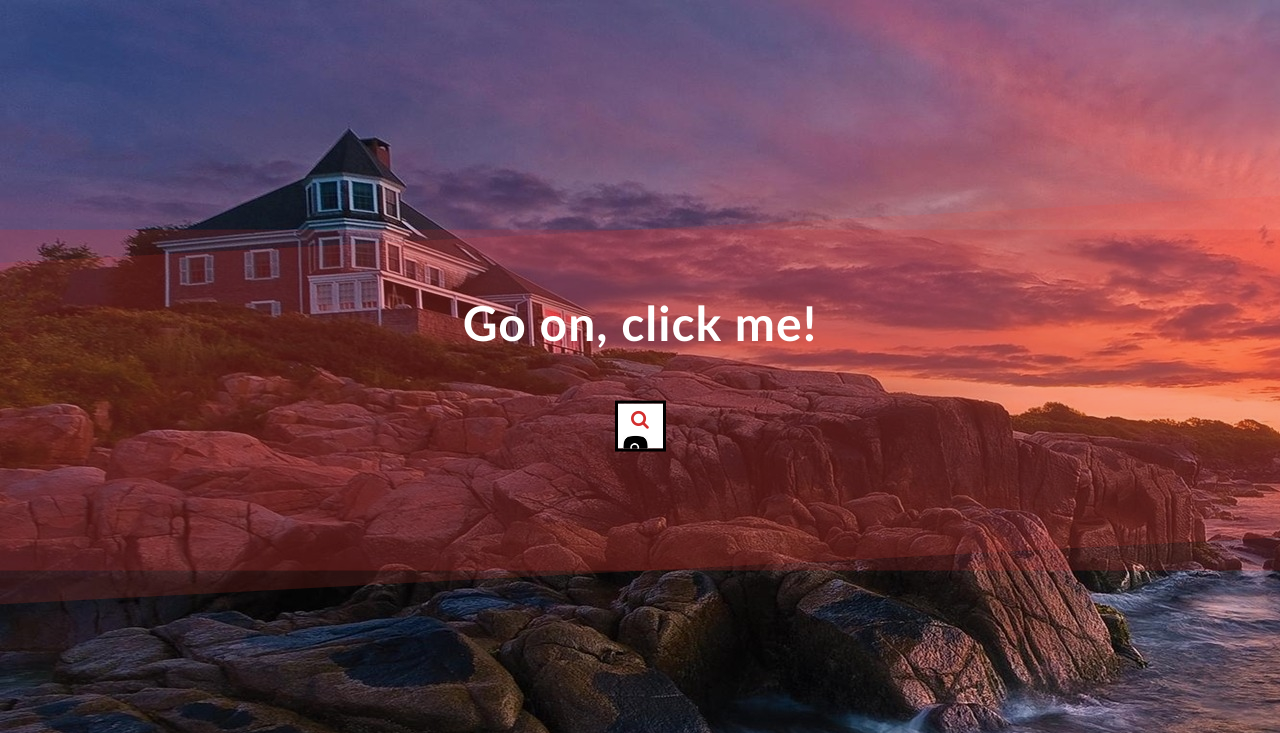
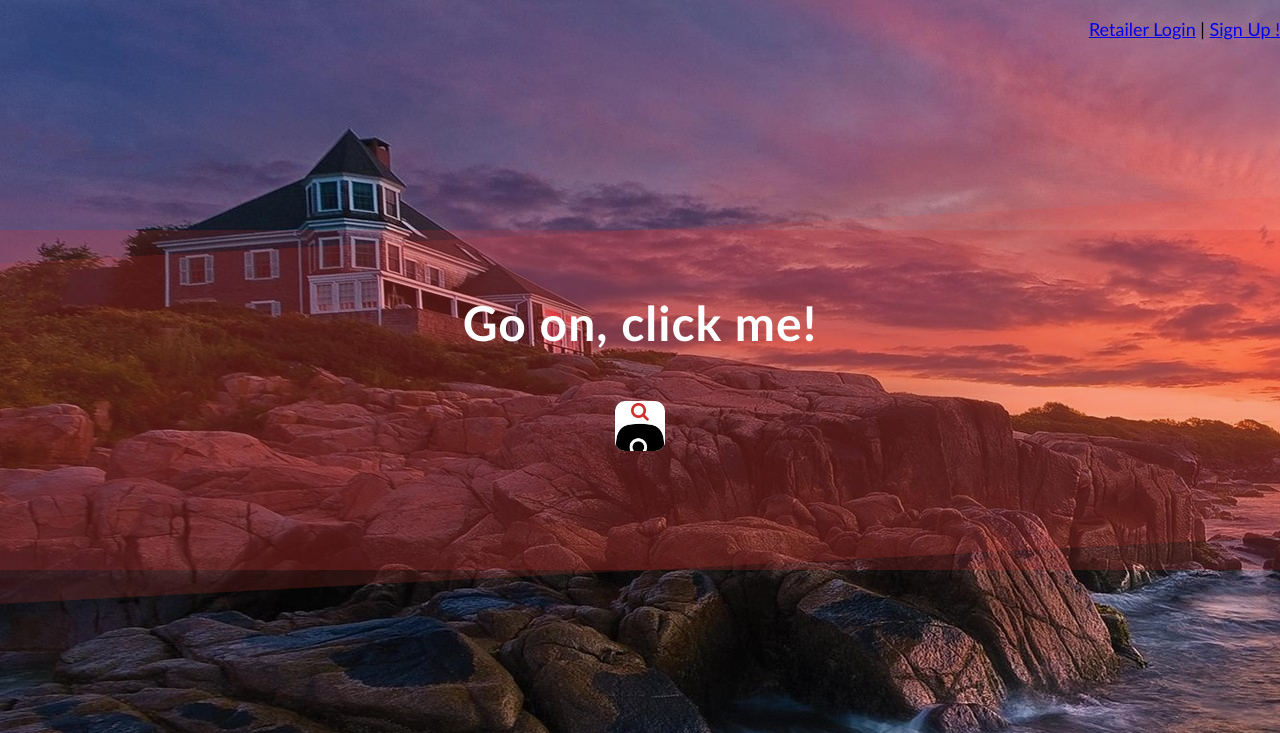
Before and after one commit to Biswajee/Facebook-Developer-Circle-Project-AdSearch-Engine, a PHP site: page / in a window 1280 px wide; the page is wider, and only the part inside the window is pictured. Shown: the top 733 px of that part. Run offline with PHP 8.4, Linux system fonts and the light colour scheme; some libraries are stand-ins or nearby versions.

Commit message:
Add files via upload

```diff
--- a/css/style.css
+++ b/css/style.css
@@ -61,24 +61,25 @@ h3 {
 .search-box-container {
   display: inline-block;
   box-sizing: content-box;
-  height: 45px;
-  width: 45px;
+  height: 50px;
+  width: 50px;
   padding: 0;
   background-color: #fff;
-  border: 3px solid #000;
+  border: 0px solid #000;
+  border-radius :10px;
   overflow: hidden;
 }
 .search-box-container * {
   display: inline-block;
   margin: 0;
   height: 100%;
-  padding: 5px;
+  padding: 0px;
   border: 0;
   outline: none;
 }
 .search-box {
   width: calc(100% - 50px);
-  padding: 0 20px;
+  padding: 0px;
   float: left;
   font-family: "Comic Sans MS";
   font-size: 1em;
--- a/index.html
+++ b/index.html
@@ -4,7 +4,7 @@
   <meta charset="UTF-8">
   <title>Bouncy search box</title>
   <meta name="viewport" content="width=device-width, initial-scale=1">
-
+<link href='//maxcdn.bootstrapcdn.com/font-awesome/4.3.0/css/font-awesome.min.css' rel='stylesheet' type='text/css'>
       <link rel="stylesheet" href="css/style.css">
 	  <link rel="stylesheet" href="css/animate.css">
 
@@ -12,7 +12,8 @@
 </head>
 
 <body>
-  <link href='//maxcdn.bootstrapcdn.com/font-awesome/4.3.0/css/font-awesome.min.css' rel='stylesheet' type='text/css'>
+ <font face="Calibri" size=4px ><p align=right ><a href="retailer/index.html">Retailer Login</a> | <a href="retailer/register/index.html">Sign Up !</a></p></font>
+
 <div class='container' >
   <h1 class="animated jello"><font face="Calibri" size=25px>Go on, click me!</font></h1>
   <div class='search-box-container'>
--- a/retailer/index.html
+++ b/retailer/index.html
@@ -2,7 +2,7 @@
 <html >
 <head>
   <meta charset="UTF-8">
-  <title>Flat HTML5/CSS3 Login Form</title>
+  <title>Login form : : CodeKings</title>
 
 
 
@@ -12,8 +12,10 @@
 </head>
 
 <body>
+
   <div class="login-page">
   <div class="form">
+   <p align=center><font face="Arial" color=#2ECC71>Enter your <b>Login Credentials</b></font></p>
 
     <form class="login-form">
       <input type="text" placeholder="username"/>
--- a/retailer/register/index.html
+++ b/retailer/register/index.html
@@ -10,11 +10,11 @@
 	<link rel="stylesheet" href="css/style.css"> <!-- Resource style -->
 	<script src="js/modernizr.js"></script> <!-- Modernizr -->
 
-	<title>Animated Sign Up Flow | CodyHouse</title>
+	<title>Choose your Plan</title>
 </head>
 <body>
 	<header class="cd-main-header">
-		<h1>Animated Sign Up Flow</h1>
+		<h1>Choose your plan</h1>
 	</header>
 
 	<ul class="cd-pricing">
```
